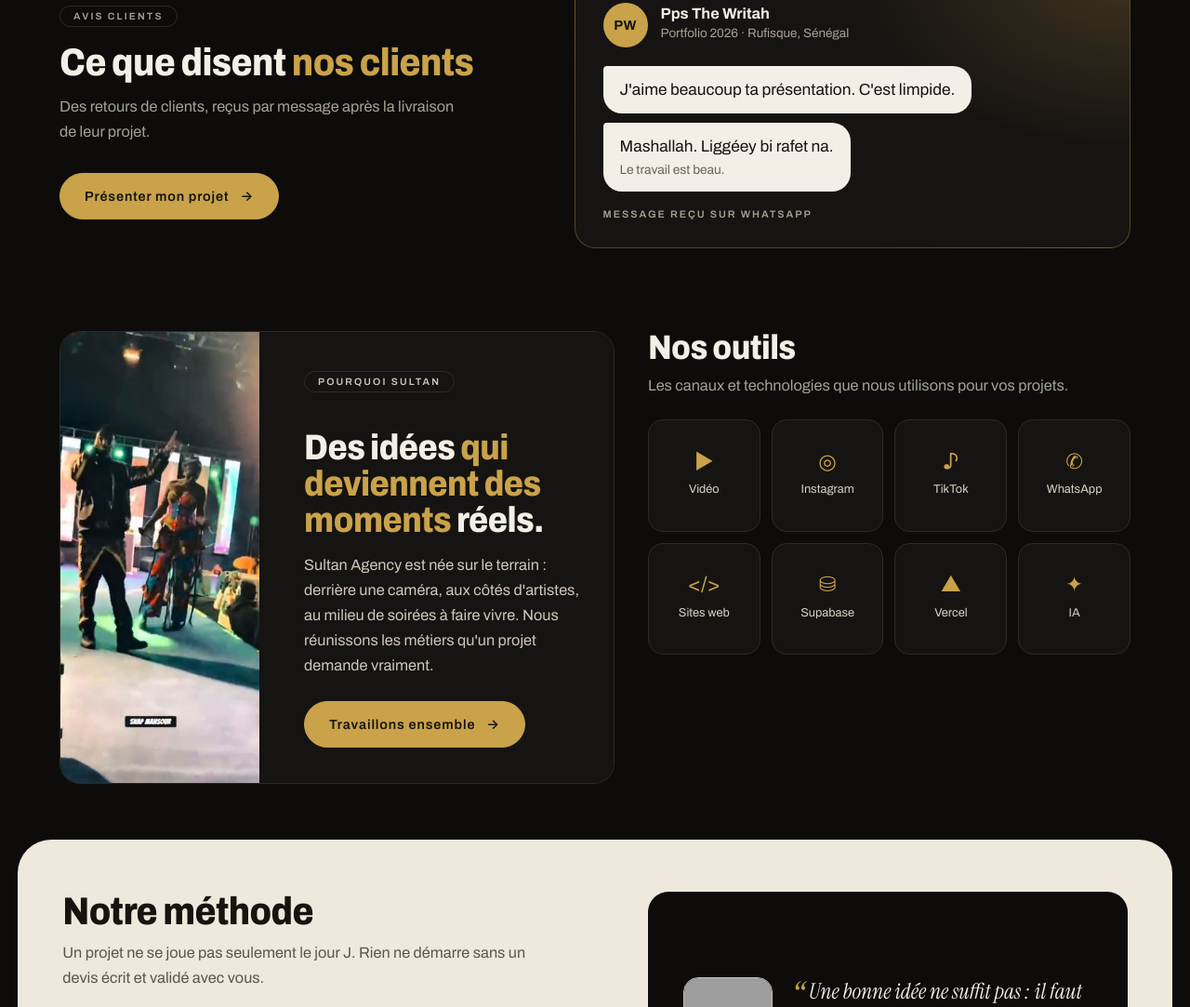
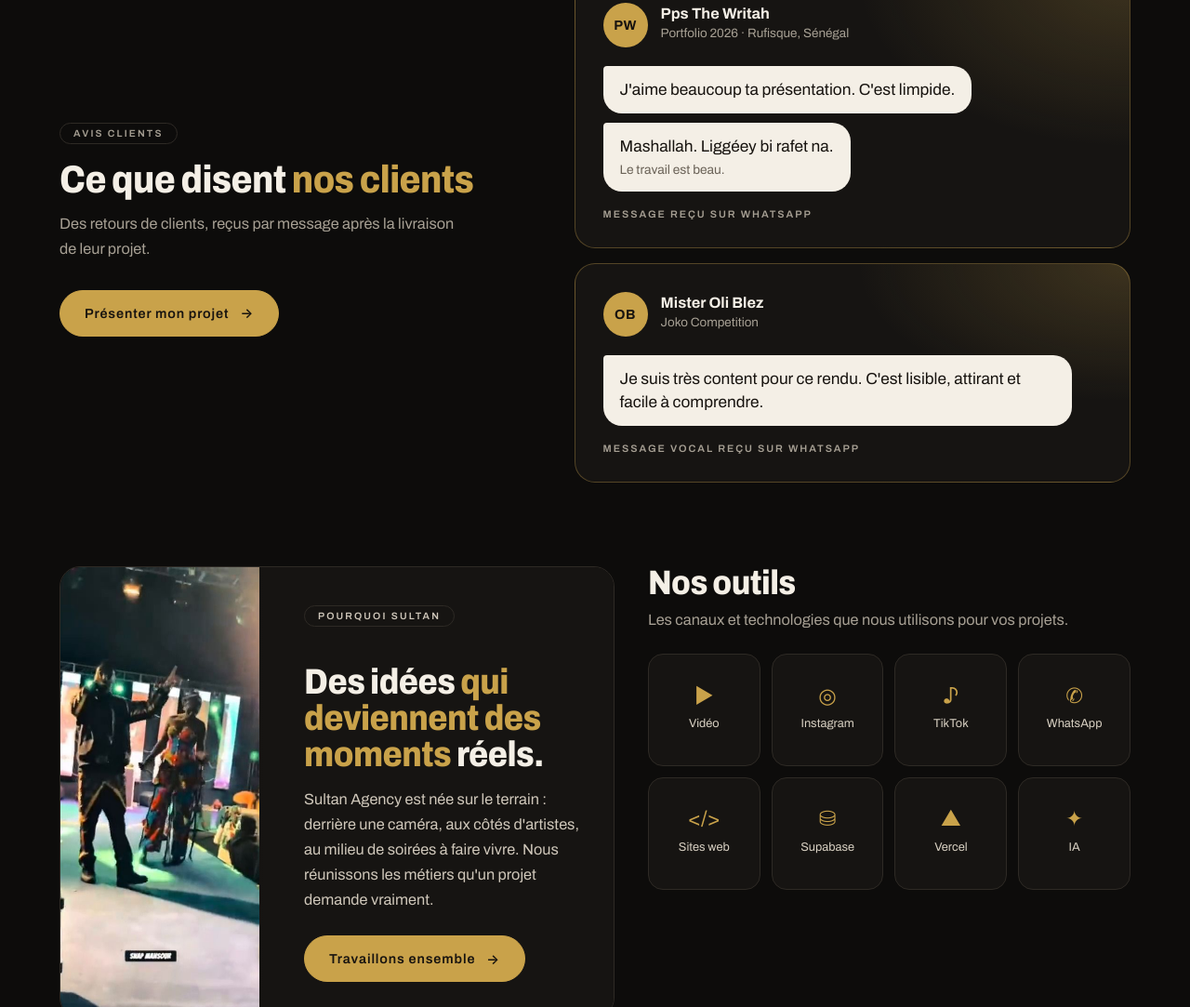
Before and after one commit to papaahmedsonko5-collab/-sultan-agency, a plain HTML site: page index.html in a window 1280 px wide. Shown: the part 1800-2883 px from the top of the page at 93% size. Drawn offline with Linux system fonts and the light colour scheme; no server answers; grey boxes are pictures that could not be loaded.

Commit message:
Accueil : ajoute l'avis de Mister Oli Blez
Co-Authored-By: Claude Sonnet 5.5 <noreply@anthropic.com>
Claude-Session: https://claude.ai/code/session_01YXS8hYtUGrbFJMtmdL713x

```diff
--- a/index.html
+++ b/index.html
@@ -224,6 +224,14 @@
           <p class="bub"><span lang="wo">Mashallah. Liggéey bi rafet na.</span><small>Le travail est beau.</small></p>
           <p class="src">Message reçu sur WhatsApp</p>
         </li>
+        <li class="h-review">
+          <header>
+            <span class="av" aria-hidden="true">OB</span>
+            <div><b>Mister Oli Blez</b><small>Joko Competition</small></div>
+          </header>
+          <p class="bub">Je suis très content pour ce rendu. C'est lisible, attirant et facile à comprendre.</p>
+          <p class="src">Message vocal reçu sur WhatsApp</p>
+        </li>
       </ul>
     </div>
   </section>
```
